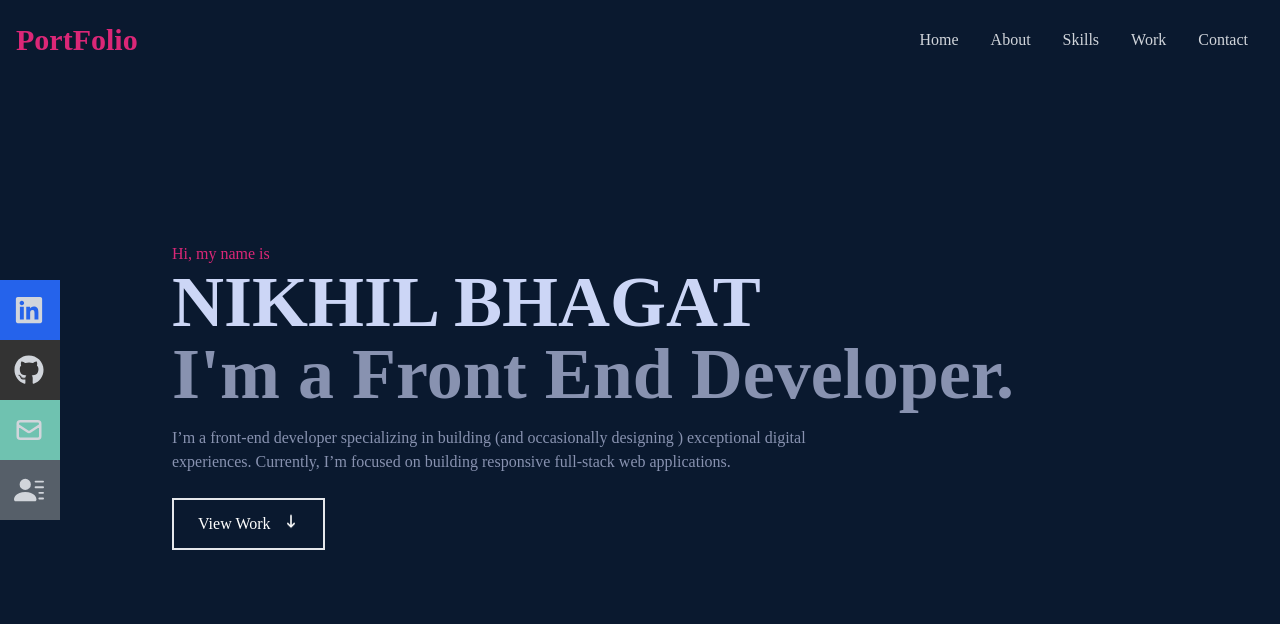
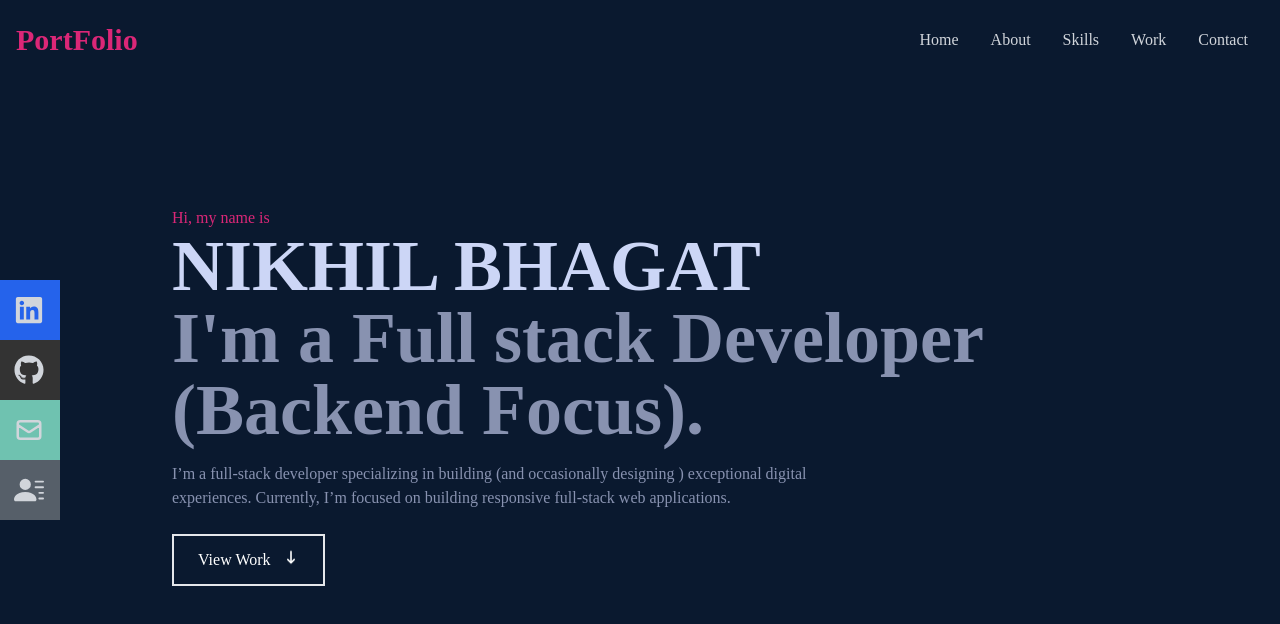
Before and after one commit to NikhilBhagat01/portfolio, a React (Create React App) app: page / in a window 1280 px wide. Shown: the top 624 px of the page. Built offline with nearby package versions, Linux system fonts and the light colour scheme.

Commit message:
Update developer description from Front End to Full Stack

```diff
--- a/src/components/Home.jsx
+++ b/src/components/Home.jsx
@@ -12,10 +12,10 @@ const Home = () => {
           NIKHIL BHAGAT
         </h1>
         <h2 className="text-4xl sm:text-7xl font-bold text-[#8892b0]">
-          I'm a Front End Developer.
+          I'm a Full stack Developer (Backend Focus).
         </h2>
         <p className="text-[#8892b0] py-4 max-w-[700px]">
-          I’m a front-end developer specializing in building (and occasionally
+          I’m a full-stack developer specializing in building (and occasionally
           designing ) exceptional digital experiences. Currently, I’m focused on
           building responsive full-stack web applications.
         </p>
```
